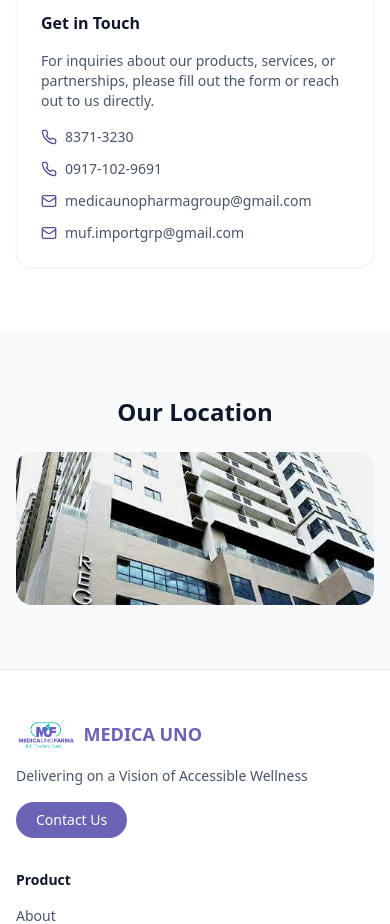
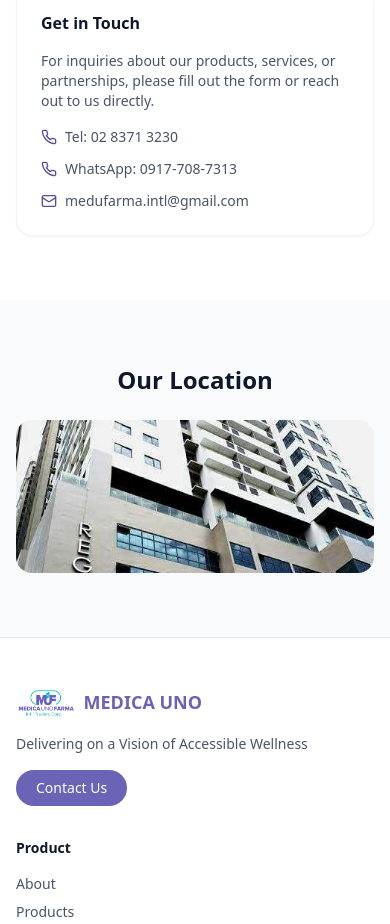
Before and after one commit to AdminMUPG/landing-page-mupg, a React (Vite) app: page /contact in a window 390 px wide. Shown: the part 1614-2538 px from the top of the page. Built offline with nearby package versions, Linux system fonts and the light colour scheme.

Commit message:
Update contact information in Contact component: Revised phone numbers and email address for clarity and consistency with the new brand identity.

```diff
--- a/src/pages/Contact.tsx
+++ b/src/pages/Contact.tsx
@@ -229,19 +229,15 @@ export default function Contact() {
               <div className="space-y-3 text-sm text-slate-600">
                 <div className="flex items-center space-x-2">
                   <Phone className="w-4 h-4 text-primary-600" />
-                  <span>8371-3230</span>
+                  <span>Tel: 02 8371 3230</span>
                 </div>
                 <div className="flex items-center space-x-2">
                   <Phone className="w-4 h-4 text-primary-600" />
-                  <span>0917-102-9691</span>
+                  <span>WhatsApp: 0917-708-7313</span>
                 </div>
                 <div className="flex items-center space-x-2">
                   <Mail className="w-4 h-4 text-primary-600" />
-                  <span>medicaunopharmagroup@gmail.com</span>
-                </div>
-                <div className="flex items-center space-x-2">
-                  <Mail className="w-4 h-4 text-primary-600" />
-                  <span>muf.importgrp@gmail.com</span>
+                  <span>medufarma.intl@gmail.com</span>
                 </div>
               </div>
             </Card>
```
